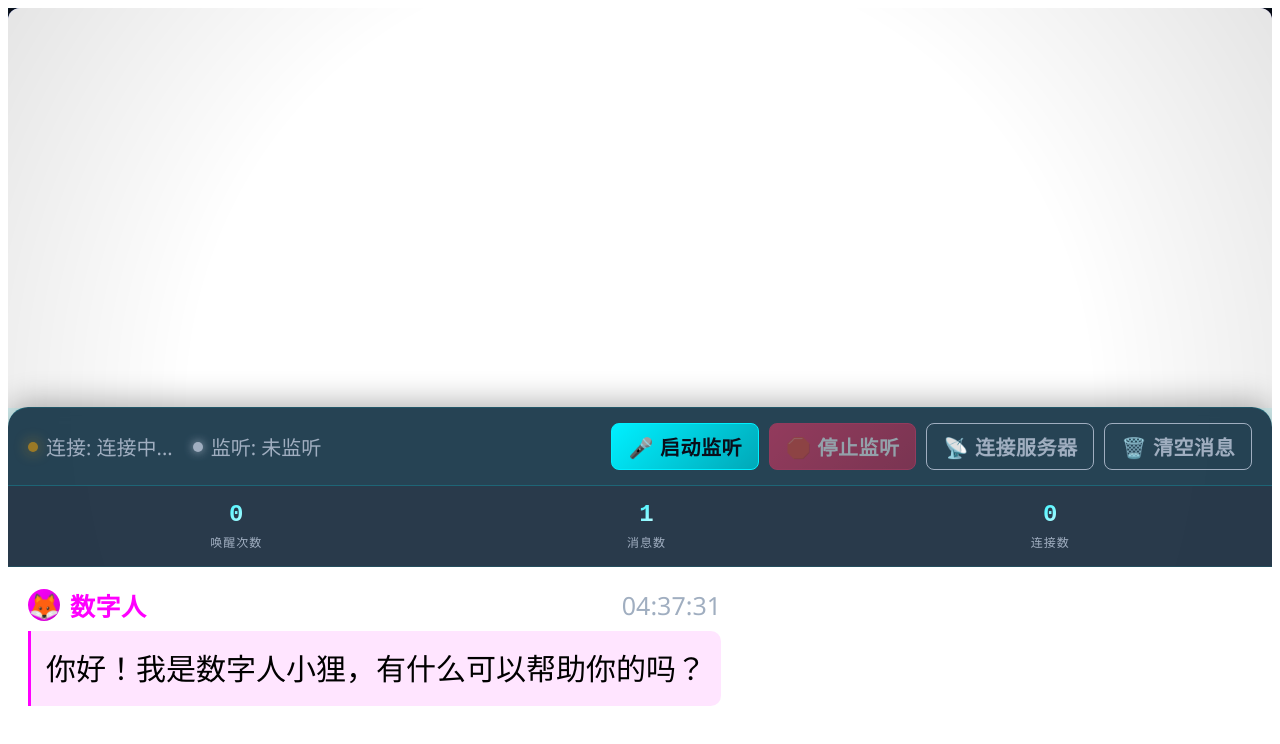
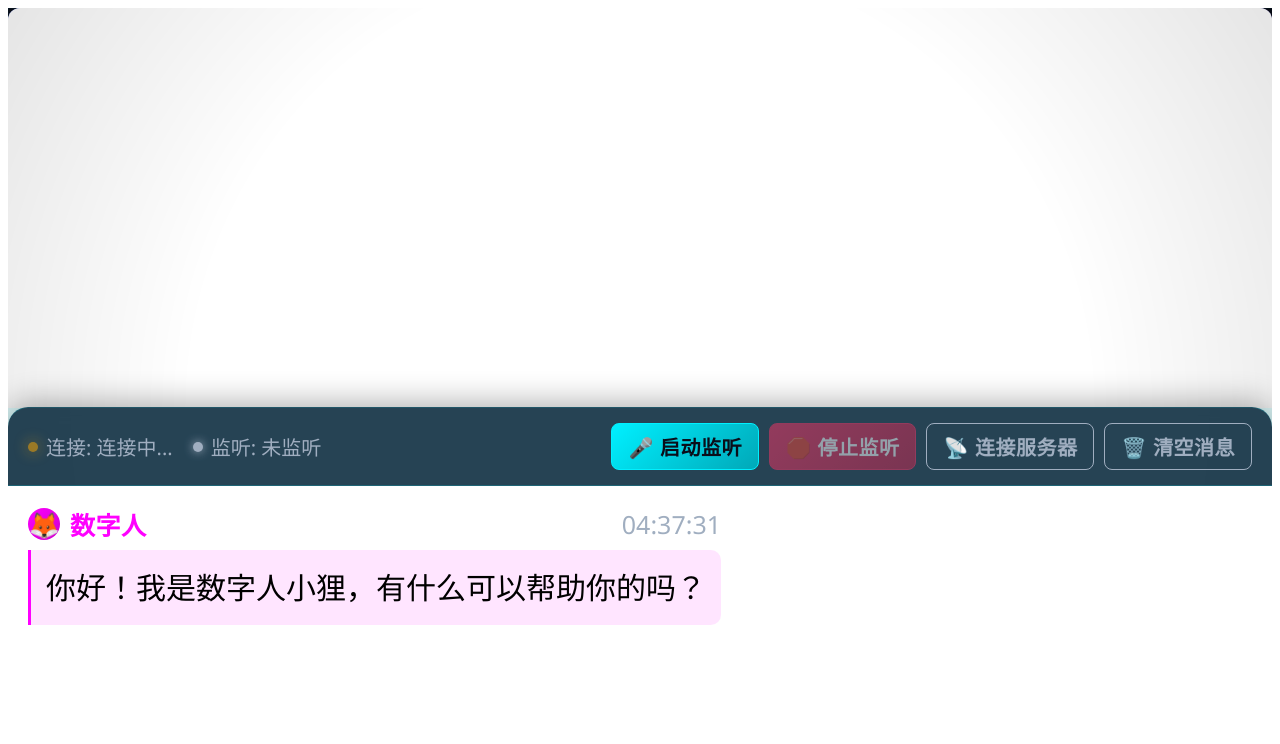
Before and after one commit to shakuakua/robot-agent-vue, a Vue app: page / in a window 1280 px wide. Shown: the top 744 px of the page. Built offline with nearby package versions, Linux system fonts and the light colour scheme; no server answers.

Commit message:
修改消息栏

```diff
--- a/src/components/ChatBox.vue
+++ b/src/components/ChatBox.vue
@@ -52,7 +52,7 @@
       </div>
 
       <!-- 统计信息 -->
-      <div class="stats-bar">
+      <!-- <div class="stats-bar">
         <div class="stat-item">
           <div class="stat-value">{{ chatStore.conversationCount }}</div>
           <div class="stat-label">唤醒次数</div>
@@ -65,7 +65,7 @@
           <div class="stat-value">{{ chatStore.connectionCount }}</div>
           <div class="stat-label">连接数</div>
         </div>
-      </div>
+      </div> -->
 
       <!-- 消息列表 -->
       <div class="messages-container" ref="messagesContainerRef">
```
